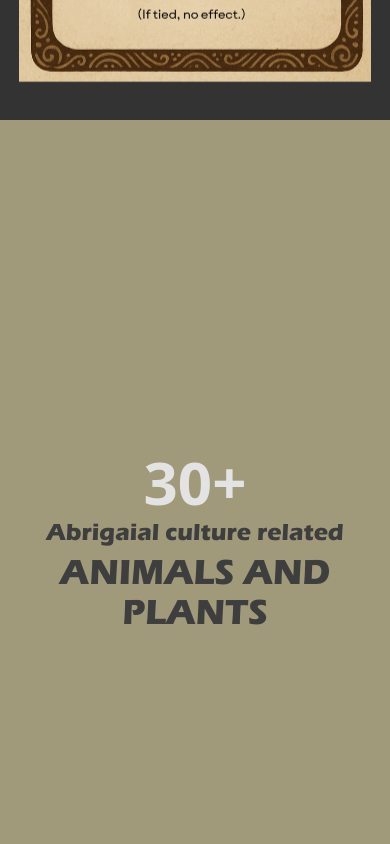
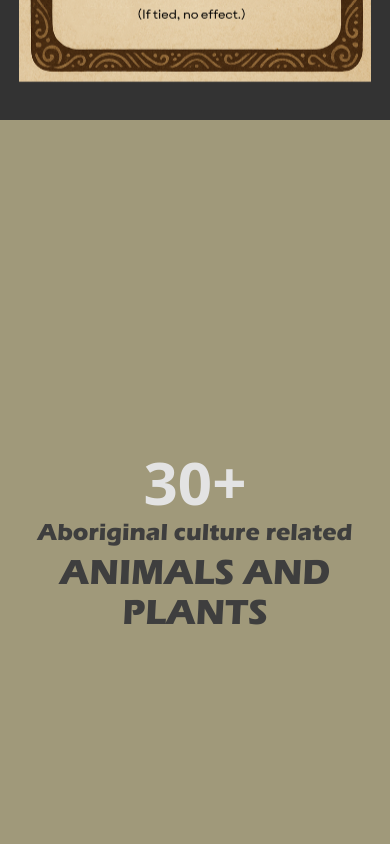
Before and after one commit to tidysky/sharingcountry, a React (Vite) app: page / in a window 390 px wide. Shown: the part 4100-4944 px from the top of the page. Built offline with nearby package versions, Linux system fonts and the light colour scheme.

Commit message:
Update eventsIntro.jsx

```diff
--- a/src/components/eventsIntro.jsx
+++ b/src/components/eventsIntro.jsx
@@ -1,64 +1,104 @@
-import gsap from 'gsap';
-import { ScrollTrigger } from 'gsap/ScrollTrigger';
-import { useGSAP } from '@gsap/react';
-import { useEffect } from 'react';
-import { motion } from 'motion/react';
+import gsap from "gsap";
+import { ScrollTrigger } from "gsap/ScrollTrigger";
+import { useEffect } from "react";
 
 gsap.registerPlugin(ScrollTrigger);
 
 export default function EventsIntro() {
   useEffect(() => {
-  const horizontalScroller = document.querySelector('.horizontal-scroller');
+    // ✅ Step 1: 修正移动端 100vh（解决底部白边）
+    const setVh = () => {
+      const vh = window.innerHeight * 0.01;
+      document.documentElement.style.setProperty("--vh", `${vh}px`);
+    };
+    setVh();
+    window.addEventListener("resize", setVh);
 
+    // ✅ Step 2: 初始化横向滚动动画
+    const horizontalScroller = document.querySelector(".horizontal-scroller");
     if (horizontalScroller) {
       gsap.to(horizontalScroller, {
         x: -(horizontalScroller.scrollWidth - window.innerWidth),
-      ease: 'none',
+        ease: "none",
         scrollTrigger: {
-        trigger: '.eventIntro',
-        pin: true,
-        pinSpacing: 'auto',
+          trigger: ".eventIntro",
+          pin: true, // 保留 pin
           scrub: 1,
-        start: 'top top',
+          anticipatePin: 1, // 平滑固定
+          pinSpacing: "auto",
+          start: "top top",
           end: () => `+=${horizontalScroller.scrollWidth - window.innerWidth}`,
         },
       });
+    }
 
-    // ⚠️ 等待一帧后刷新 ScrollTrigger 计算（避免初始跳动）
+    // ✅ Step 3: 延迟刷新，确保 ScrollTrigger 高度计算正确
     setTimeout(() => {
       ScrollTrigger.refresh();
-    }, 500);
-  }
+    }, 800);
+
+    // ✅ Step 4: 清理事件
+    return () => {
+      window.removeEventListener("resize", setVh);
+      ScrollTrigger.killAll();
+    };
   }, []);
 
+  return (
+    <div
+      className="eventIntro relative w-screen bg-[#a0997a] overflow-hidden"
+      style={{
+        height: "calc(var(--vh) * 100)",
+        overscrollBehavior: "none", // 禁止回弹露白
+        WebkitOverflowScrolling: "auto", // 防止惯性滚动影响 pin
+      }}
+    >
+      {/* 横向滚动容器 */}
+      <div
+        className="horizontal-scroller flex w-[300vw]"
+        style={{
+          height: "calc(var(--vh) * 100)",
+        }}
+      >
+        {/* ✅ 第一屏 */}
+        <div className="w-screen h-full flex flex-col items-center justify-center text-center">
+          <p className="md:text-8xl text-6xl font-bold text-[#e3e3e3] py-[1%]">
+            30+
+          </p>
+          <p className="md:text-4xl text-2xl font-bold text-[#3e3e3e] eras">
+            Aboriginal culture related
+          </p>
+          <p className="md:text-7xl text-4xl font-bold text-[#3e3e3e] eras py-[1%]">
+            ANIMALS AND PLANTS
+          </p>
+        </div>
 
-  return (
-    <>
-      <div className='eventIntro relative w-screen h-screen bg-[#a0997a] overflow-hidden'>
-        {/* 这是横向滚动的容器 */}
-        <div className='horizontal-scroller flex w-[300vw] h-screen'>
-          {/* 第一个 div，占一屏 */}
-          <div className='w-screen h-screen flex flex-col items-center justify-center text-center'>
-            <p className='md:text-8xl text-6xl font-bold text-[#e3e3e3] py-[1%]'>30+</p>
-            <p className='md:text-4xl text-2xl font-bold text-[#3e3e3e] eras'>Abrigaial culture related</p>
-            <p className='md:text-7xl text-4xl font-bold text-[#3e3e3e] eras py-[1%]'>ANIMALS AND PLANTS</p>
+        {/* ✅ 第二屏 */}
+        <div className="w-screen h-full flex flex-col items-center justify-center">
+          <p className="md:text-8xl text-6xl font-bold text-[#e3e3e3] py-[1%]">
+            5+
+          </p>
+          <p className="md:text-4xl text-2xl font-bold text-[#3e3e3e] eras">
+            Aboriginal culture related
+          </p>
+          <p className="md:text-7xl text-4xl font-bold text-[#3e3e3e] eras py-[1%]">
+            LIFE CUSTOMS
+          </p>
         </div>
-          {/* 第二个 div，占一屏 */}
-          <div className='w-screen h-screen flex flex-col items-center justify-center'>
-            <p className='md:text-8xl text-6xl font-bold text-[#e3e3e3] py-[1%]'>5+</p>
-            <p className='md:text-4xl text-2xl font-bold text-[#3e3e3e] eras'>Abrigaial culture related</p>
-            <p className='md:text-7xl text-4xl font-bold text-[#3e3e3e] eras py-[1%]'>LIFE CUSTOMS</p>
-          </div>
-          {/* 第三个 div，占一屏 */}
-          <div className='w-screen h-screen flex flex-col items-center justify-center'>
-            <p className='md:text-8xl text-6xl font-bold text-[#e3e3e3] py-[1%] '>4+</p>
-            <p className='md:text-4xl text-2xl font-bold text-[#3e3e3e] eras'>Abrigaial culture related</p>
-            <p className='md:text-7xl text-4xl font-bold text-[#3e3e3e] eras py-[1%]'> LOCATIONS</p>
+
+        {/* ✅ 第三屏 */}
+        <div className="w-screen h-full flex flex-col items-center justify-center">
+          <p className="md:text-8xl text-6xl font-bold text-[#e3e3e3] py-[1%]">
+            4+
+          </p>
+          <p className="md:text-4xl text-2xl font-bold text-[#3e3e3e] eras">
+            Aboriginal culture related
+          </p>
+          <p className="md:text-7xl text-4xl font-bold text-[#3e3e3e] eras py-[1%]">
+            LOCATIONS
+          </p>
         </div>
       </div>
     </div>
-
-
-    </>
   );
 }
```
Lines whose indentation alone changed are shown as unchanged.
